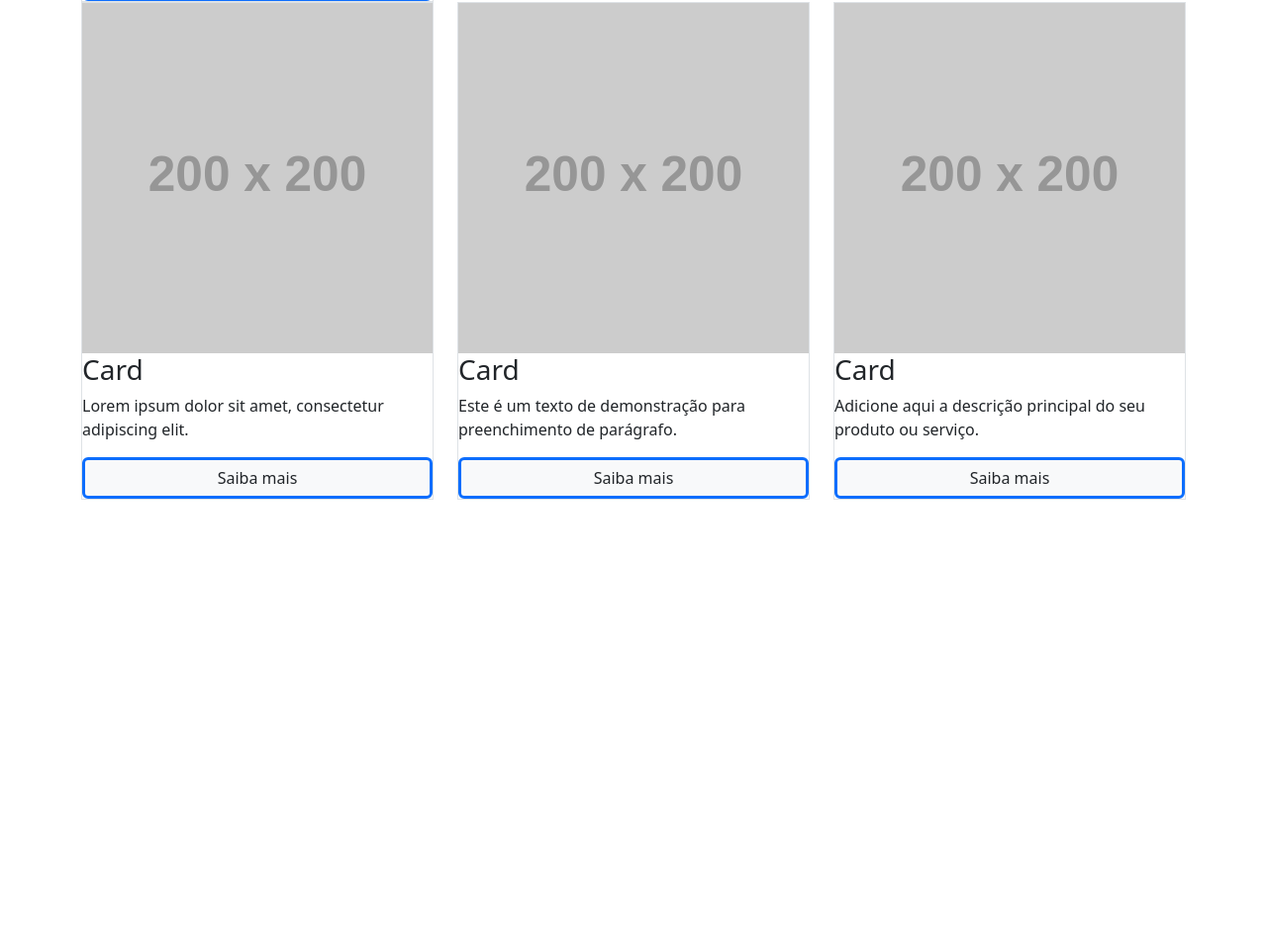
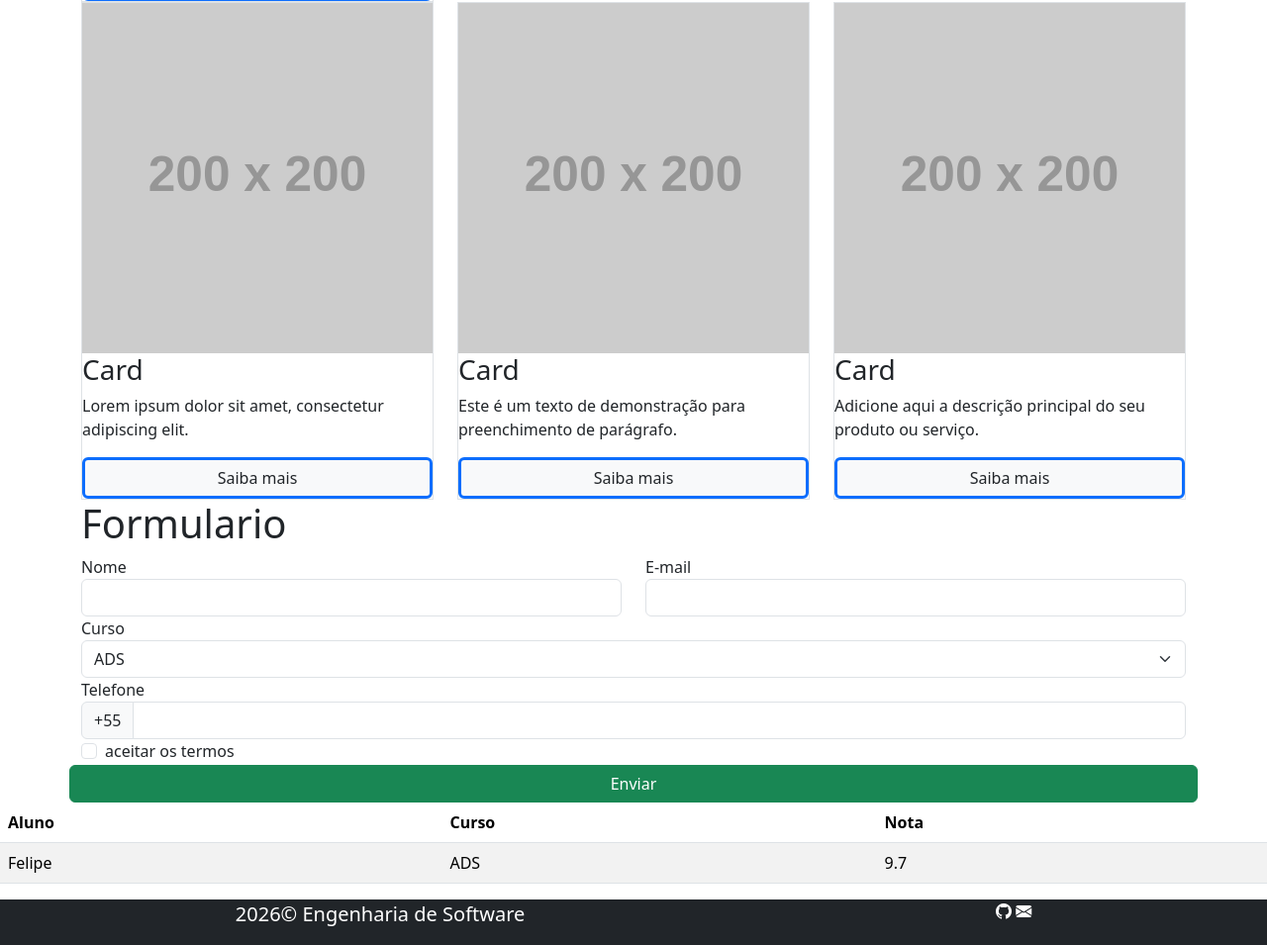
Before and after one commit to felipegabriel0324-cmyk/Bootstrap, a plain HTML site: page index.html in a window 1280 px wide. Shown: the part 773-1728 px from the top of the page at 99% size. Before the commit the page ends 1278 px from the top, so only its background shows below. Drawn offline with nearby package versions, Linux system fonts and the light colour scheme; placeholder pictures from the web are drawn by us.

Commit message:
terminei

```diff
--- a/index.html
+++ b/index.html
@@ -153,14 +153,66 @@
 				<div class="container">
 					<form>
 						<div class="row">
-							   <!--bootstrap é chato-->
-
+							<h1>Formulario</h1>
+							<div class="col-12 col-md-6">
+								<label for="nome">Nome</label>                         <!--bootstrap é chato-->
+								<input id="nome" class="form-control" type="text">
+							</div>
+							<div class="col-12 col-md-6">
+								<label for="email">E-mail</label>
+								<input id="email" class="form-control" type="text">
+							</div>
+							<div class="col-12">
+									<label for="curso" >Curso</label>
+									<select id="curso" class="form-select">
+									<option>ADS</option>
+									<option>Engenharia de Software</option>
+									<option>Ciencia da Computação</option>
+								</select>
+							</div>
+							<div class="col-12">
+								<label for="telefone">Telefone</label>
+								<div class="input-group">
+									<span class="input-group-text">+55</span>
+									<input id="telefone" class="form-control" type="text">
+								</div>
+							</div>
+							<div class="col-12">
+								<div class="form-check">
+									<input id="termos" class="form-check-input" type="checkbox">
+									<label for="termos" class="form-check-label">aceitar os termos</label>
+								</div>
+							</div>
+							<button type="submit" class="btn btn-success">Enviar</button>
 						</div>
 					</form>
 				</div>
 			</section>
+			<div class="table-responsive">
+				<table class="table table-striped">
+					<thead>
+						<tr>
+							<th>Aluno</th>
+							<th>Curso</th>
+							<th>Nota</th>
+						</tr>
+					</thead>
+					<tbody>
+						<tr>
+							<td>Felipe</td>
+							<td>ADS</td>
+							<td>9.7</td>
+						</tr>
+					</tbody>
+				</table>
+			</div>
 		</main>
-		<footer>
+		<footer class="d-flex flex-row bg-dark text-white justify-content-around" data-bs-theme="dark">
+			<p class="lead">2026© Engenharia de Software</p>
+			<div>
+				<i class="bi bi-github ms-auto"></i>
+				<i class="bi bi-envelope-fill"></i>
+			</div>
 		</footer>
 		<script src="https://cdn.jsdelivr.net/npm/bootstrap@5.3.8/dist/js/bootstrap.bundle.min.js"
 			integrity="sha384-FKyoEForCGlyvwx9Hj09JcYn3nv7wiPVlz7YYwJrWVcXK/BmnVDxM+D2scQbITxI"
```
